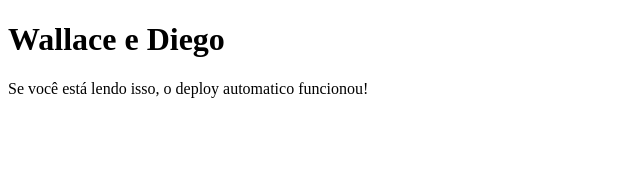
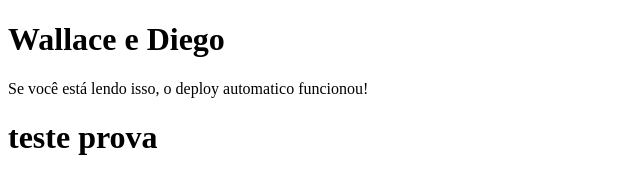
Before and after one commit to CriminalBR/Prova-Git, a plain HTML site: page index.html in a window 1280 px wide. Shown: the whole page, without its empty margins (0-640 px from the left). Drawn offline with Linux system fonts and the light colour scheme.

Commit message:
Update index.html

```diff
--- a/index.html
+++ b/index.html
@@ -4,5 +4,6 @@
 <body>
     <h1>Wallace e Diego</h1>
     <p>Se você está lendo isso, o deploy automatico funcionou!</p>
+     <h1>teste prova</h1>
 </body>
 </html>
```
